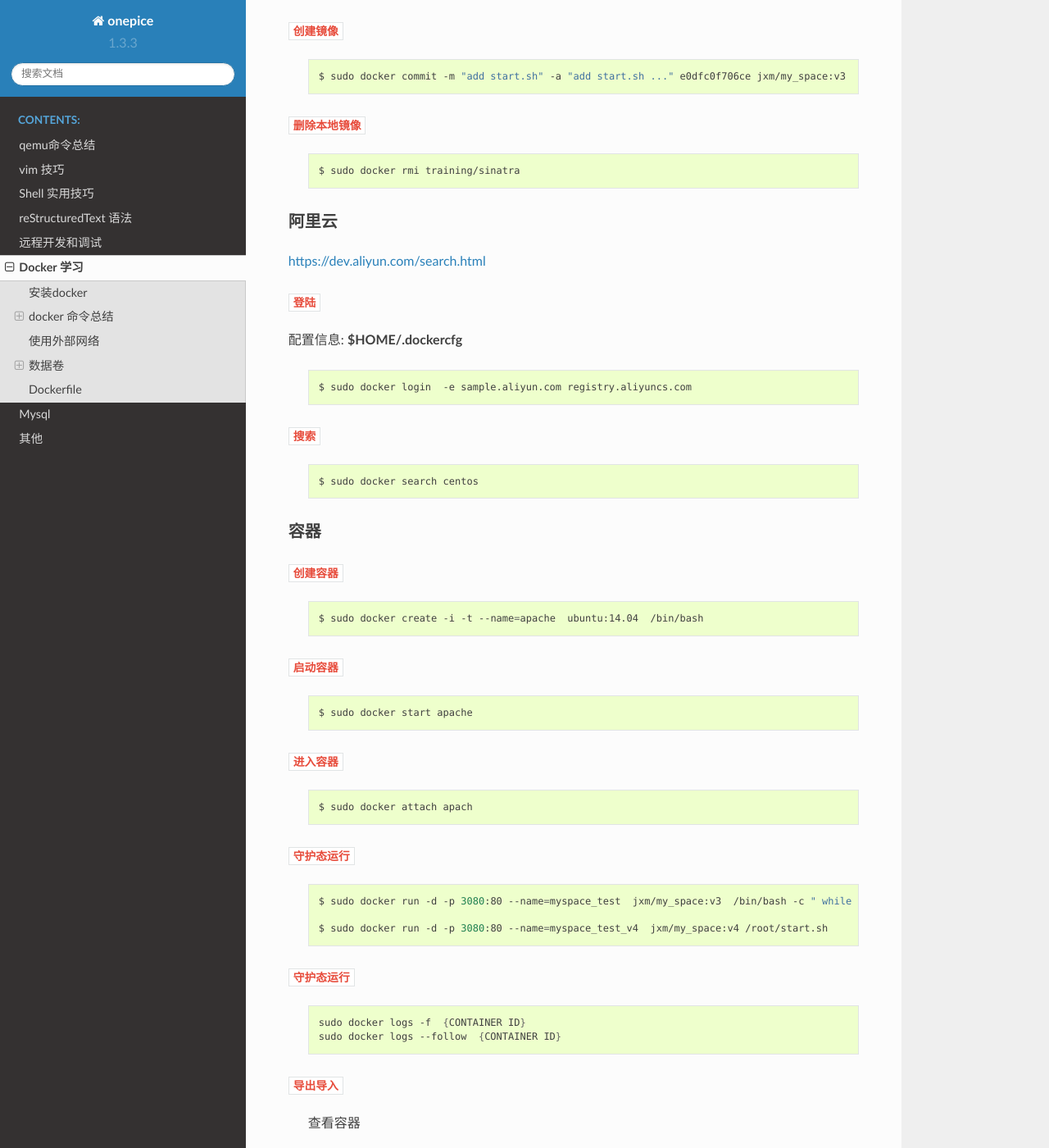
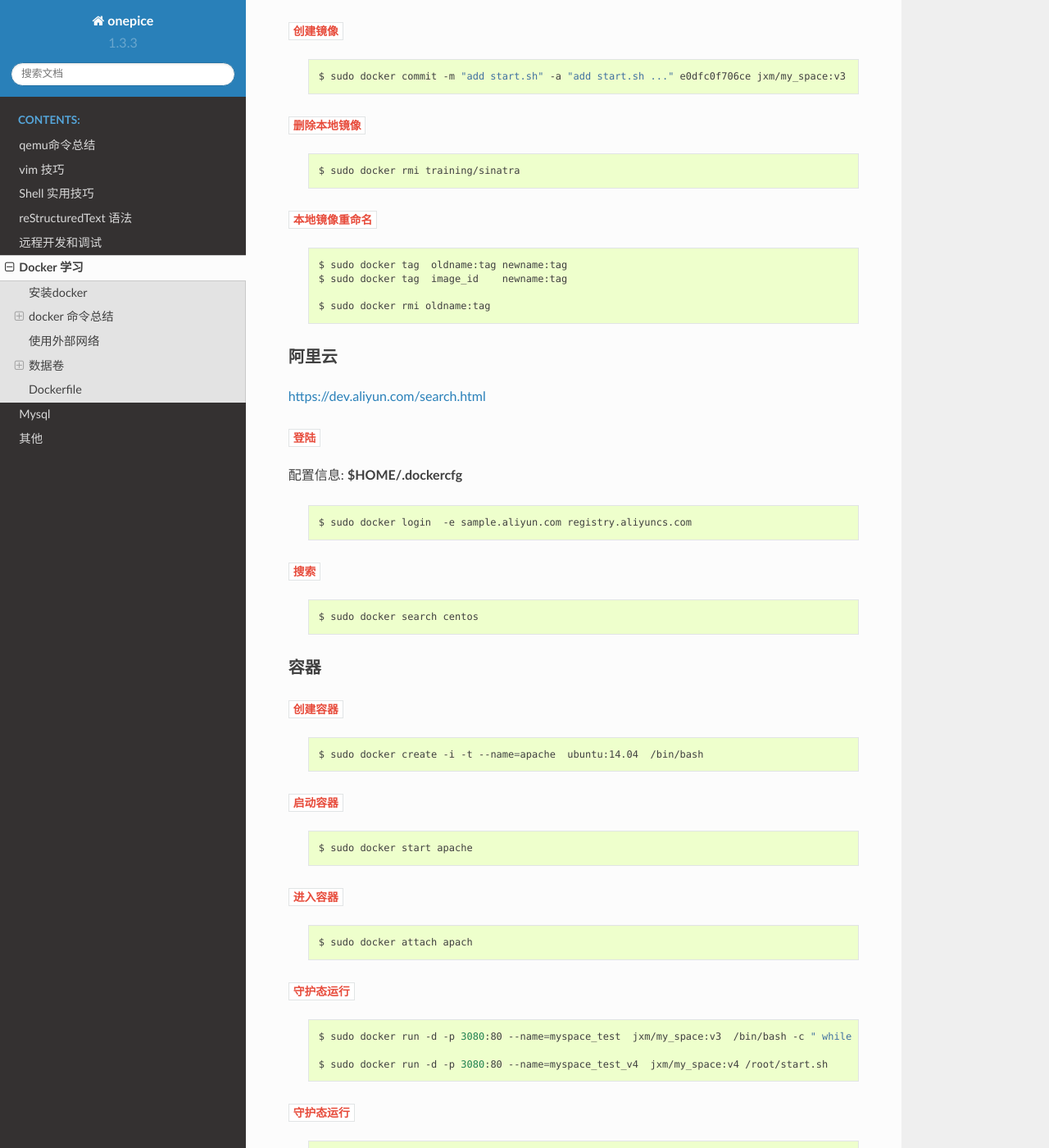
Before and after one commit to my-rds-store/my_space, a Sphinx documentation site: the page built from source/docker/index.rst, in a window 1280 px wide and 1400 px high, scrolled down 664 px. Shown: the whole window at 82% size. Built offline with Sphinx 7.4.7 and the Read the Docs theme 2.0.0, drawn with Linux system fonts in a browser that asks for light colours; some of the changed text lies outside the part shown.

Commit message:
容器/镜像重命名

```diff
--- a/source/docker/index.rst
+++ b/source/docker/index.rst
@@ -47,6 +47,17 @@
     .. code-block:: sh
 
         $ sudo docker rmi training/sinatra
+
+``本地镜像重命名``
+""""""""""""""""""
+
+    .. code-block:: sh
+
+        $ sudo docker tag  oldname:tag newname:tag
+        $ sudo docker tag  image_id    newname:tag
+
+        $ sudo docker rmi oldname:tag
+
 
 
 阿里云
@@ -113,6 +124,15 @@
 
         sudo docker logs -f  {CONTAINER ID}
         sudo docker logs --follow  {CONTAINER ID}
+
+
+``容器重命名``
+""""""""""""""""""
+
+    .. code-block:: sh
+
+        $ sudo docker rename  oldname    newname
+        $ sudo docker rename  image_id   newname
 
 
 ``导出导入``
```
